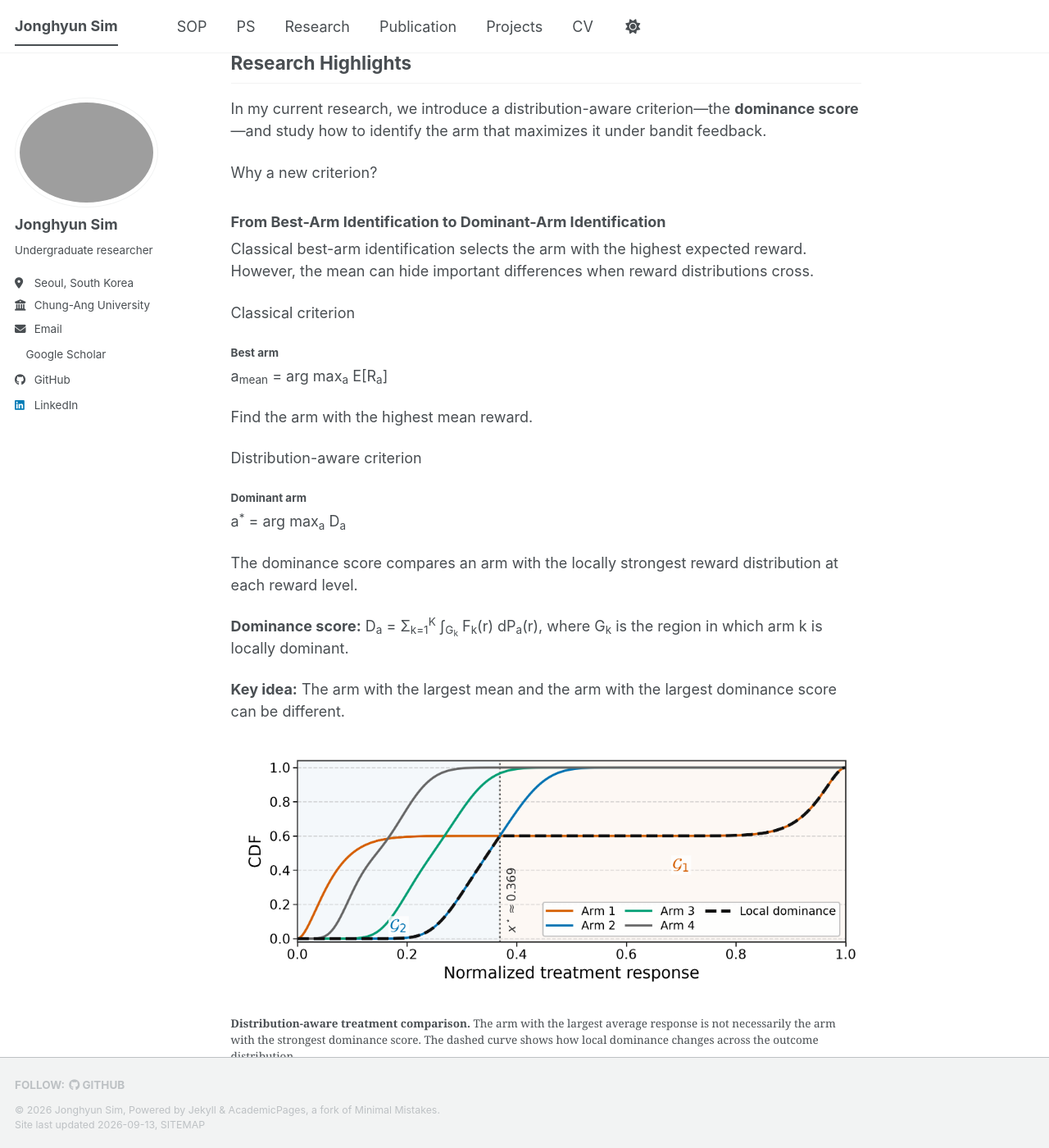
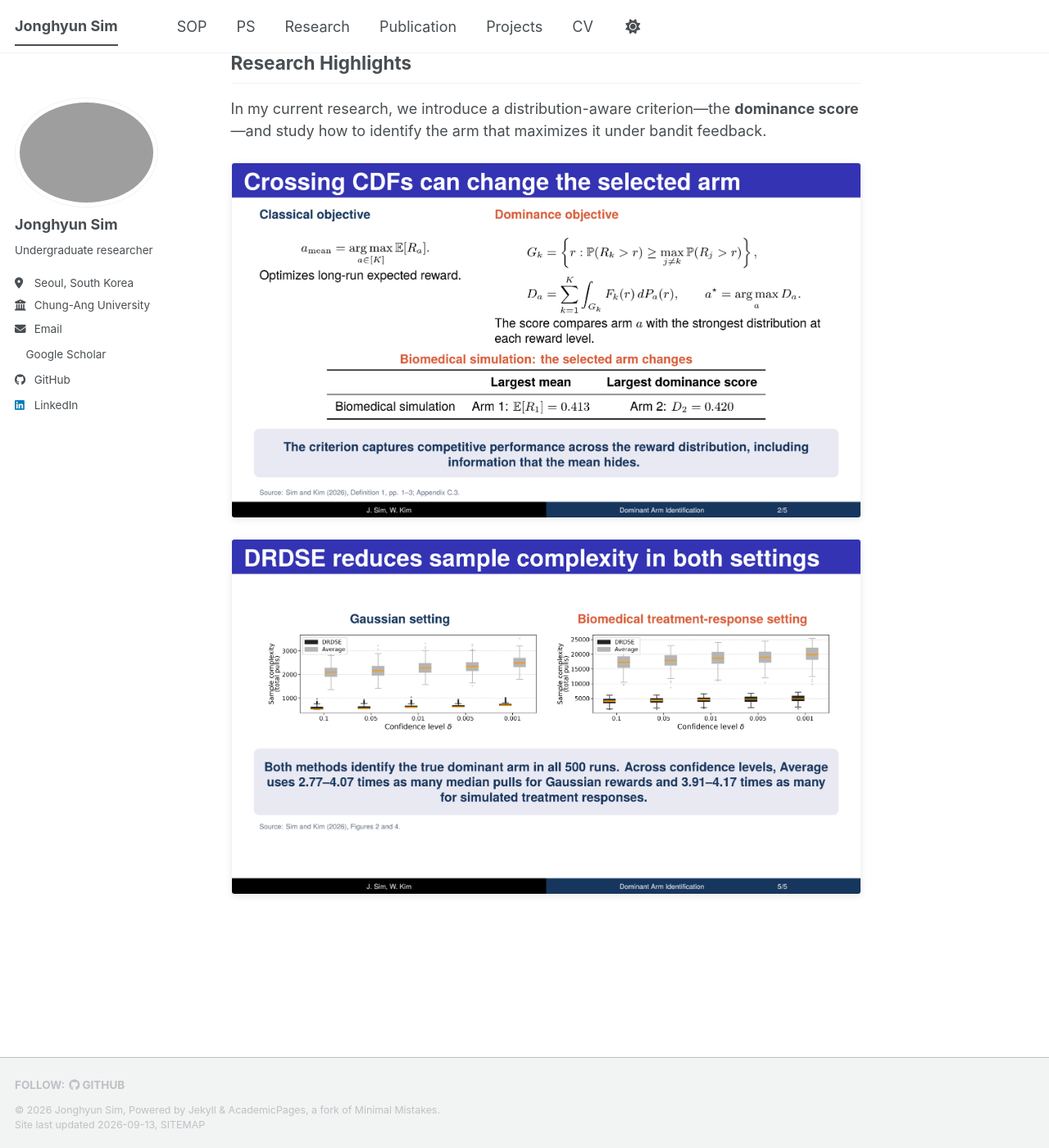
Before and after one commit to simjonghyun/simjonghyun.github.io, a Jekyll site: the page built from _pages/about.md, in a window 1280 px wide and 1400 px high, scrolled down 342 px. Shown: the whole window at 82% size. Built offline with Jekyll 4.4.1, drawn with Linux system fonts in a browser that asks for light colours; a style sheet for code colours, icons or effects is not loaded; some of the changed text lies outside the part shown.

Commit message:
Simplify About research highlights

```diff
--- a/_pages/about.md
+++ b/_pages/about.md
@@ -15,44 +15,15 @@ During my undergraduate years, I have been fortunate to work in the [SIAI Lab](h
   <h2 id="research-highlights-title">Research Highlights</h2>
   <p class="research-highlights__intro">In my current research, we introduce a distribution-aware criterion—the <strong>dominance score</strong>—and study how to identify the arm that maximizes it under bandit feedback.</p>
 
-  <div class="research-definition">
-    <p class="research-definition__kicker">Why a new criterion?</p>
-    <h3>From Best-Arm Identification to Dominant-Arm Identification</h3>
-    <p>Classical best-arm identification selects the arm with the highest expected reward. However, the mean can hide important differences when reward distributions cross.</p>
-
-    <div class="research-comparison">
-      <article class="research-comparison__card">
-        <p class="research-comparison__label">Classical criterion</p>
-        <h4>Best arm</h4>
-        <p class="research-comparison__formula">a<sub>mean</sub> = arg max<sub>a</sub> E[R<sub>a</sub>]</p>
-        <p>Find the arm with the highest mean reward.</p>
-      </article>
-
-      <article class="research-comparison__card research-comparison__card--proposed">
-        <p class="research-comparison__label">Distribution-aware criterion</p>
-        <h4>Dominant arm</h4>
-        <p class="research-comparison__formula">a<sup>*</sup> = arg max<sub>a</sub> D<sub>a</sub></p>
-        <p>The dominance score compares an arm with the locally strongest reward distribution at each reward level.</p>
-      </article>
-    </div>
-
-    <p class="research-definition__detail"><strong>Dominance score:</strong> D<sub>a</sub> = Σ<sub>k=1</sub><sup>K</sup> ∫<sub>G<sub>k</sub></sub> F<sub>k</sub>(r) dP<sub>a</sub>(r), where G<sub>k</sub> is the region in which arm k is locally dominant.</p>
-    <p class="research-definition__takeaway"><strong>Key idea:</strong> The arm with the largest mean and the arm with the largest dominance score can be different.</p>
-  </div>
-
-  <figure class="research-highlight">
-    <img src="{{ '/images/research/biomedical-reward-cdf.png' | relative_url }}" alt="Cumulative distribution functions for four biomedical treatment-response arms, with locally dominant regions highlighted">
-    <figcaption>
-      <strong>Distribution-aware treatment comparison.</strong>
-      The arm with the largest average response is not necessarily the arm with the strongest dominance score. The dashed curve shows how local dominance changes across the outcome distribution.
-    </figcaption>
+  <figure class="research-slide">
+    <a href="{{ '/images/research/dominance-score-overview.png' | relative_url }}" target="_blank" rel="noopener" aria-label="Open the dominance score overview slide at full size">
+      <img src="{{ '/images/research/dominance-score-overview.png' | relative_url }}" alt="Slide explaining how crossing reward distributions can make the largest-mean arm differ from the arm selected by the dominance score">
+    </a>
   </figure>
 
-  <figure class="research-highlight">
-    <img src="{{ '/images/research/biomedical-sample-complexity.png' | relative_url }}" alt="Box plots comparing the sample complexity of DRDSE and the average estimator across five confidence levels">
-    <figcaption>
-      <strong>More efficient identification.</strong>
-      In biomedical treatment-response experiments, DRDSE reduced median sample complexity by 74.7–76.0% compared with the average-estimator baseline, while correctly identifying the best dominance-score arm in all 500 runs at every confidence level.
-    </figcaption>
+  <figure class="research-slide">
+    <a href="{{ '/images/research/drdse-results.png' | relative_url }}" target="_blank" rel="noopener" aria-label="Open the DRDSE results slide at full size">
+      <img src="{{ '/images/research/drdse-results.png' | relative_url }}" alt="Slide comparing the sample complexity of DRDSE and an average-estimator baseline in Gaussian and biomedical settings">
+    </a>
   </figure>
 </section>
```
